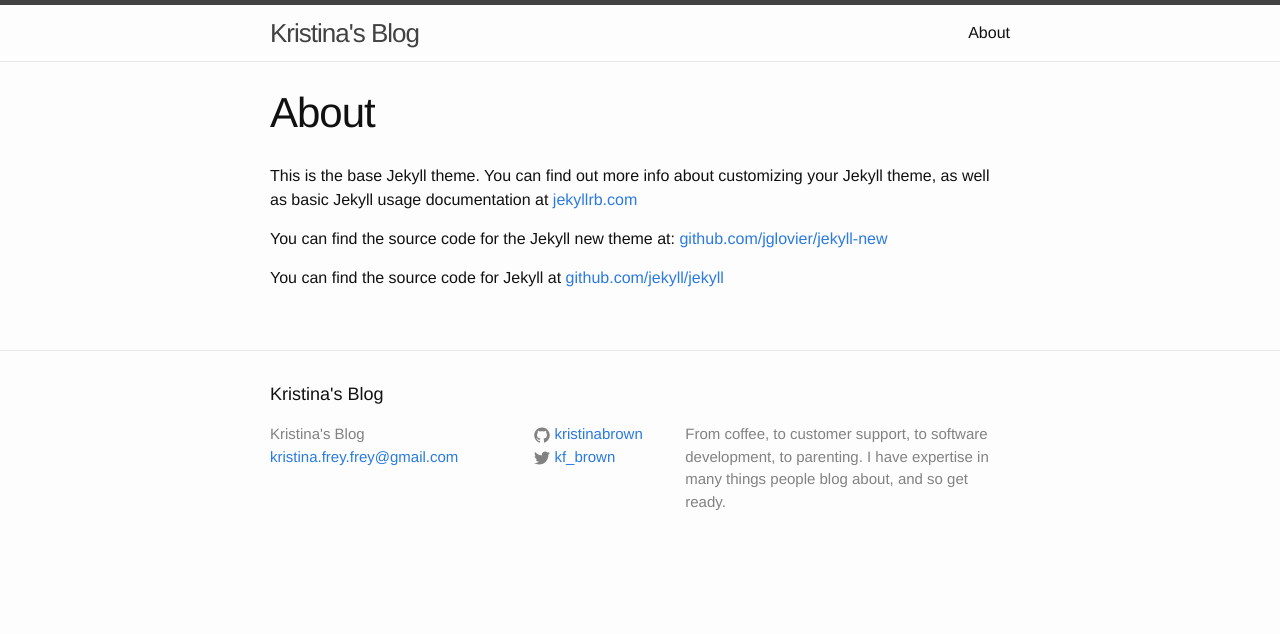
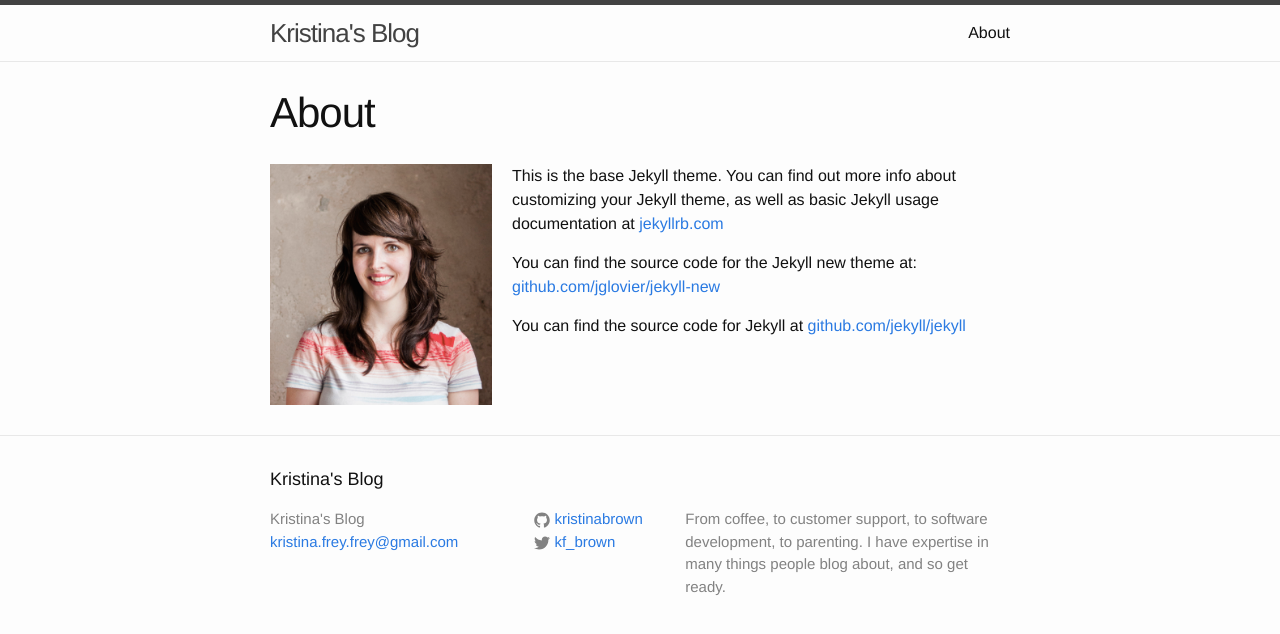
Before and after one commit to kristinabrown/kristinabrown.github.io, a Jekyll site: the page built from about.md, in a window 1280 px wide. Shown: the top 634 px of the page. Built offline with Jekyll 4.4.1, drawn with Linux system fonts in a browser that asks for light colours.

Commit message:
add updates to about

```diff
--- a/_includes/head.html
+++ b/_includes/head.html
@@ -9,4 +9,5 @@
   <link rel="stylesheet" href="{{ "/css/main.css" | prepend: site.baseurl }}">
   <link rel="canonical" href="{{ page.url | replace:'index.html','' | prepend: site.baseurl | prepend: site.url }}">
   <link rel="alternate" type="application/rss+xml" title="{{ site.title }}" href="{{ "/feed.xml" | prepend: site.baseurl | prepend: site.url }}" />
+  <link rel="icon" href="/milli-favicon.png" type="image/x-icon">
 </head>
--- a/_layouts/page.html
+++ b/_layouts/page.html
@@ -6,6 +6,7 @@ layout: default
   <header class="post-header">
     <h1 class="post-title">{{ page.title }}</h1>
   </header>
+  <img class="about-image" src="{{ page.image-path}}"> </img>
 
   <article class="post-content">
     {{ content }}
--- a/about.md
+++ b/about.md
@@ -2,7 +2,9 @@
 layout: page
 title: About
 permalink: /about/
+image-path: "../profile-picture.png"
 ---
+
 
 This is the base Jekyll theme. You can find out more info about customizing your Jekyll theme, as well as basic Jekyll usage documentation at [jekyllrb.com](http://jekyllrb.com/)
 
--- a/css/main.scss
+++ b/css/main.scss
@@ -30,6 +30,13 @@ $content-width:    800px;
 $on-palm:          600px;
 $on-laptop:        800px;
 
+.about-image {
+  max-width: 30%;
+  float: left;
+  margin-right: 20px;
+}
+
+
 
 
 // Using media queries with like this:
```
Also changed, not shown: milli-favicon.png (added), profile-picture.png (added).
